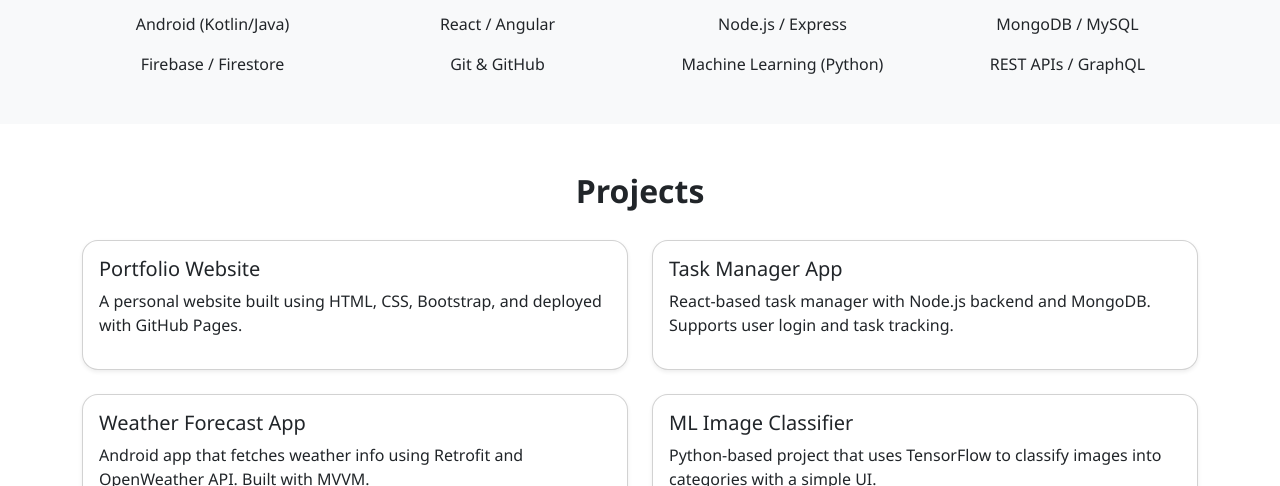
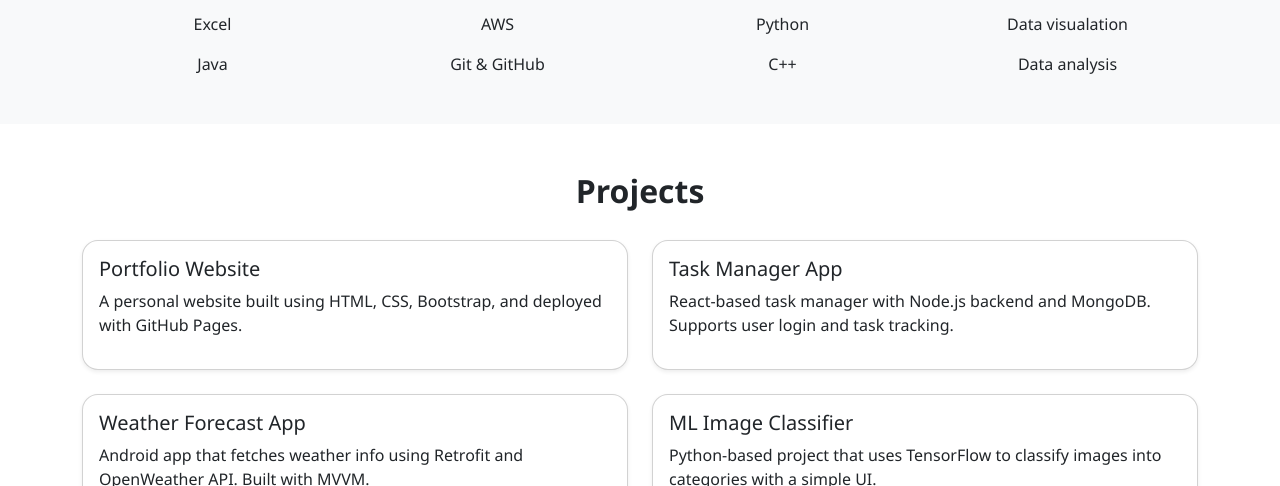
Before and after one commit to Gowshi2005/Gowshika-portfolio, a plain HTML site: page index.html in a window 1280 px wide. Shown: the part 614-1100 px from the top of the page. Drawn offline with nearby package versions, Linux system fonts and the light colour scheme.

Commit message:
Update index.html

```diff
--- a/index.html
+++ b/index.html
@@ -50,16 +50,16 @@
     <div class="container">
       <h2 class="section-title text-center">Skills</h2>
       <div class="row text-center">
-        <div class="col-md-3">Android (Kotlin/Java)</div>
-        <div class="col-md-3">React / Angular</div>
-        <div class="col-md-3">Node.js / Express</div>
-        <div class="col-md-3">MongoDB / MySQL</div>
+        <div class="col-md-3">Excel</div>
+        <div class="col-md-3">AWS</div>
+        <div class="col-md-3">Python</div>
+        <div class="col-md-3">Data visualation</div>
       </div>
       <div class="row text-center mt-3">
-        <div class="col-md-3">Firebase / Firestore</div>
+        <div class="col-md-3">Java</div>
         <div class="col-md-3">Git & GitHub</div>
-        <div class="col-md-3">Machine Learning (Python)</div>
-        <div class="col-md-3">REST APIs / GraphQL</div>
+        <div class="col-md-3">C++</div>
+        <div class="col-md-3">Data analysis</div>
       </div>
     </div>
   </section>
```
